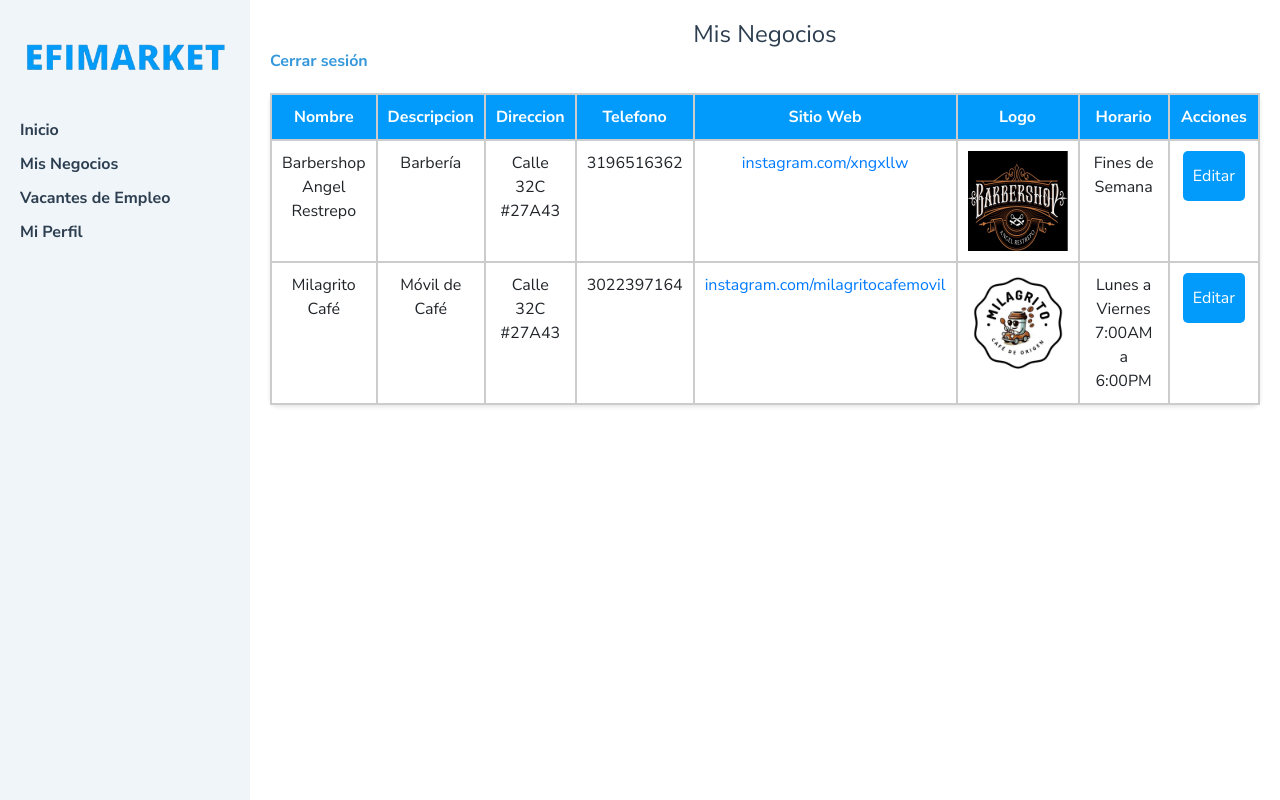
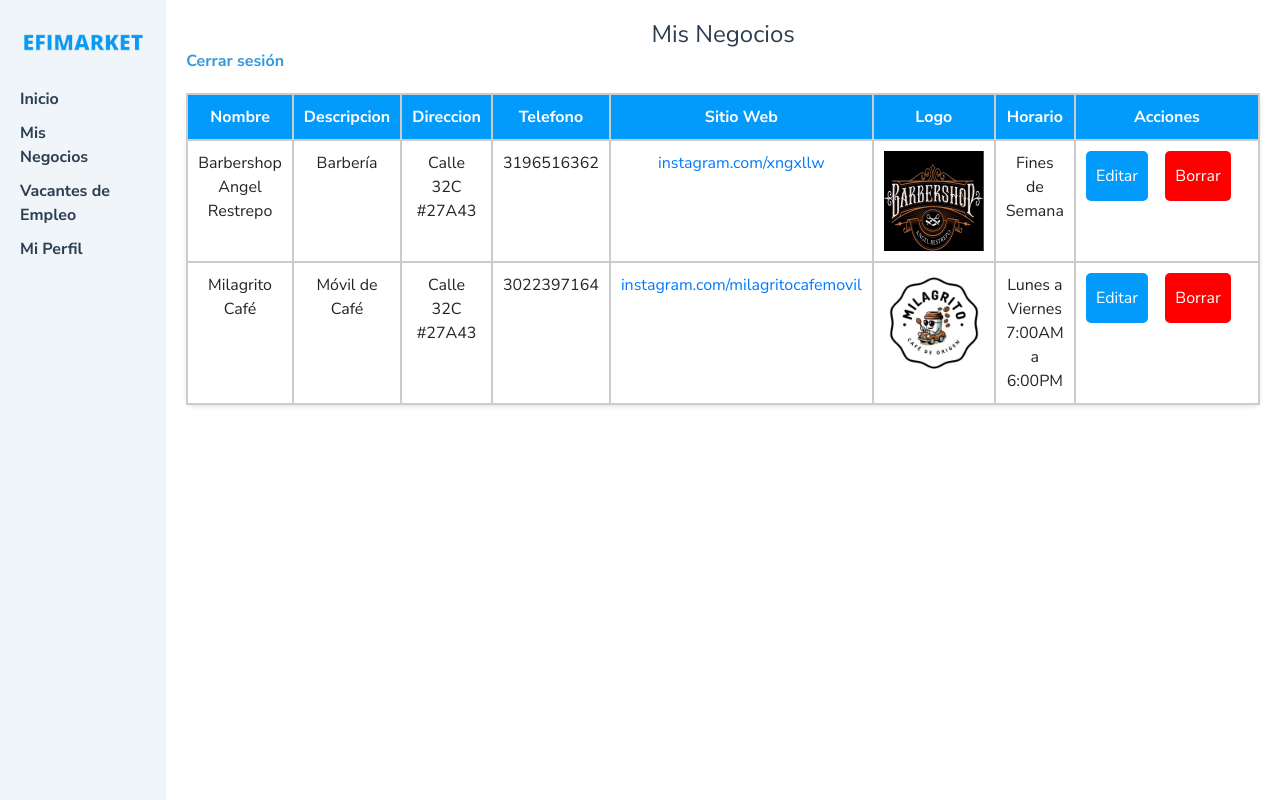
Before and after one commit to xngxllw/Efimarket, a PHP site: page /usuarios/administracion/misNegocios.php in a window 1280 px wide. Run offline with PHP 8.4, Linux system fonts and the light colour scheme; the visitor is signed in with stand-in values (Sample User, id 1); data comes from the database, SQL or seed files in the repository; some libraries are stand-ins or nearby versions.

Commit message:
Funcionalidad borrar negocios 'en misNegocios'

```diff
--- a/Controlador/controladorNegocios.php
+++ b/Controlador/controladorNegocios.php
@@ -31,7 +31,7 @@ class ControladorNegocios
 
     public function obtenerNegociosPorUsuario($id_usuario)
     {
-        $sql = "SELECT id_negocio, nombre_negocio, descripcion, direccion, telefono, sitio_web, horario, logo  FROM negocios WHERE id_usuario = ?";
+        $sql = "SELECT id_negocio, nombre_negocio, descripcion, direccion, telefono, sitio_web, horario, logo FROM negocios WHERE id_usuario = ?";
         $stmt = $this->conn->prepare($sql);
 
         // Verificar si la preparación de la consulta fue exitosa
@@ -49,7 +49,9 @@ class ControladorNegocios
         $stmt->close();
         return $negocios;
     }
-    public function obtenerNegociosPorCategoria($id_categoria) {
+
+    public function obtenerNegociosPorCategoria($id_categoria)
+    {
         $sql = "SELECT nombre_negocio, descripcion, direccion, telefono, sitio_web, horario, logo FROM negocios WHERE id_categoria = ?";
         $stmt = $this->conn->prepare($sql);
         $stmt->bind_param("i", $id_categoria);
@@ -62,7 +64,15 @@ class ControladorNegocios
         $stmt->close();
         return $negocios;
     }
-    public function actualizarNegocio($id_negocio, $nombre_negocio, $descripcion, $direccion, $telefono, $sitio, $logo, $horario) {
+
+    public function actualizarNegocio($id_negocio, $nombre_negocio, $descripcion, $direccion, $telefono, $sitio, $logo, $horario)
+    {
         return $this->modeloNegocios->actualizarNegocio($id_negocio, $nombre_negocio, $descripcion, $direccion, $telefono, $sitio, $logo, $horario);
     }
+
+    public function eliminarNegocio($id_negocio)
+    {
+        return $this->modeloNegocios->eliminarNegocio($id_negocio);
+    }
 }
+?>
--- a/Modelo/modeloNegocios.php
+++ b/Modelo/modeloNegocios.php
@@ -63,5 +63,23 @@ class ModeloNegocios
             return $error;
         }
     }
+
+    public function eliminarNegocio($id_negocio)
+    {
+        $sql = "DELETE FROM negocios WHERE id_negocio = ?";
+        $stmt = $this->conn->prepare($sql);
+        if (!$stmt) {
+            die("Error al preparar la consulta: " . $this->conn->error);
+        }
+        $stmt->bind_param("i", $id_negocio);
+        if ($stmt->execute()) {
+            $stmt->close(); // Cerrar la declaración preparada
+            return "Negocio eliminado exitosamente";
+        } else {
+            $error = "Error al ejecutar la consulta: " . $stmt->error;
+            $stmt->close(); // Cerrar la declaración preparada
+            return $error;
+        }
+    }
 }
 ?>
--- a/Vista/usuarios/administracion/admin.css
+++ b/Vista/usuarios/administracion/admin.css
@@ -185,7 +185,7 @@ textarea {
   resize: vertical; /* Permite redimensionar verticalmente */
 }
 
-button[type="submit"] {
+.boton-subir {
   background-color: #3498db; /* Azul */
   color: white;
   border: none;
@@ -199,7 +199,7 @@ button[type="submit"] {
   border-radius: 5px;
 }
 
-button[type="submit"]:hover {
+.boton-subir:hover {
   background-color: #1e90ff; /* Azul más intenso al pasar el mouse */
 }
 
@@ -254,11 +254,13 @@ button[type="submit"]:hover {
   padding: 10px;
   border-radius: 5px;
   height: 50px;
+
 }
 
 .boton-editar:hover {
   background-color: #0484d3;
   transition: background-color 0.5s ease;
+  cursor: pointer;
 }
 
 .contenedor-editar {
@@ -306,3 +308,24 @@ button[type="submit"]:hover {
     display: none;
   }
 }
+
+.boton-borrar {
+  background-color: rgb(255, 0, 0);
+  border: none;
+  padding: 10px;
+  text-align: center;
+  text-decoration: none;
+  font-size: 16px;
+  margin-top: 10px;
+  cursor: pointer;
+  border-radius: 5px;
+  color: #fff;
+  height: 50px;
+margin: 0px;
+}
+
+.borrar-cont {
+  margin: 0;
+  width: 100px;
+  padding: 0px;
+}
--- a/Vista/usuarios/administracion/crearNegocio.php
+++ b/Vista/usuarios/administracion/crearNegocio.php
@@ -70,7 +70,7 @@ session_start();
             <option value="8">Ropa</option>
           </select><br><br>
 
-          <button type="submit">Registrar</button>
+          <button type="submit" class="boton-subir">Registrar</button>
         </form>
       <?php else : ?>
         <p>Debe iniciar sesión para acceder a esta sección.</p>
--- a/Vista/usuarios/administracion/misNegocios.php
+++ b/Vista/usuarios/administracion/misNegocios.php
@@ -88,6 +88,10 @@ $negocios = $controladorNegocios->obtenerNegociosPorUsuario($id_usuario);
                         <div class="campo"><?php echo isset($negocio['horario']) ? htmlspecialchars($negocio['horario']) : 'N/A'; ?></div>
                         <div class="campo">
                             <button class="boton-editar" data-toggle="modal" data-target="#editModal<?php echo htmlspecialchars($negocio['id_negocio']); ?>">Editar</button>
+                            <form action="borrarNegocio.php" method="post" class="borrar-cont"">
+                                <input type="hidden" name="id_negocio" value="<?php echo htmlspecialchars($negocio['id_negocio']); ?>">
+                                <button type="submit" class="boton-borrar">Borrar</button>
+                            </form>
                         </div>
 
                         <!-- Modal -->
@@ -153,5 +157,4 @@ $negocios = $controladorNegocios->obtenerNegociosPorUsuario($id_usuario);
     <script src="https://cdnjs.cloudflare.com/ajax/libs/popper.js/1.11.0/umd/popper.min.js"></script>
     <script src="https://maxcdn.bootstrapcdn.com/bootstrap/4.0.0/js/bootstrap.min.js"></script>
 </body>
-
 </html>
```
Also changed, not shown: Vista/usuarios/administracion/borrarNegocio.php (added, +36 -0 lines).
